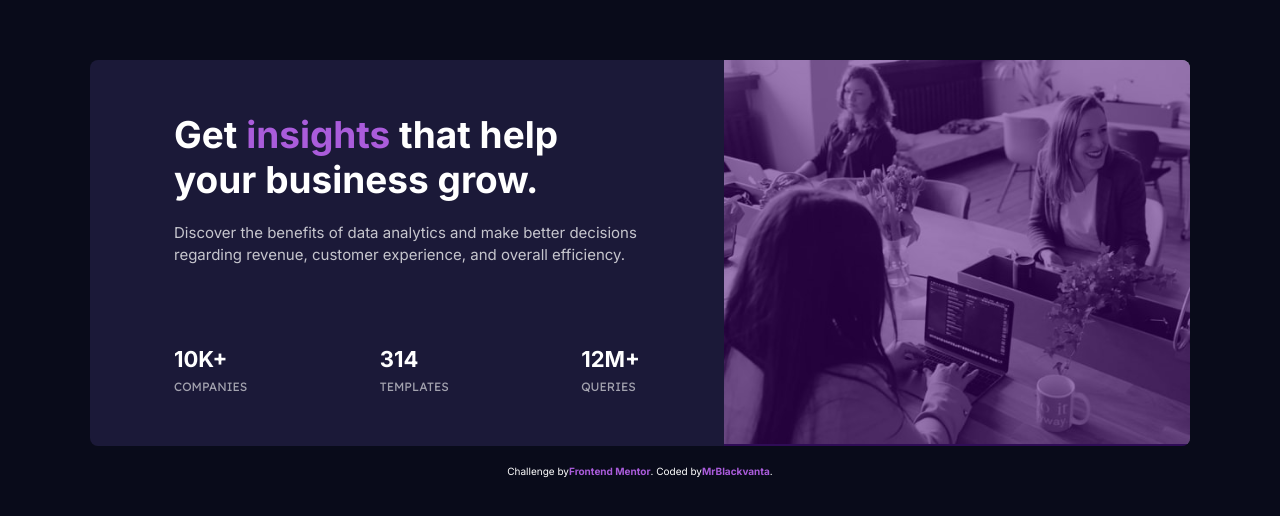
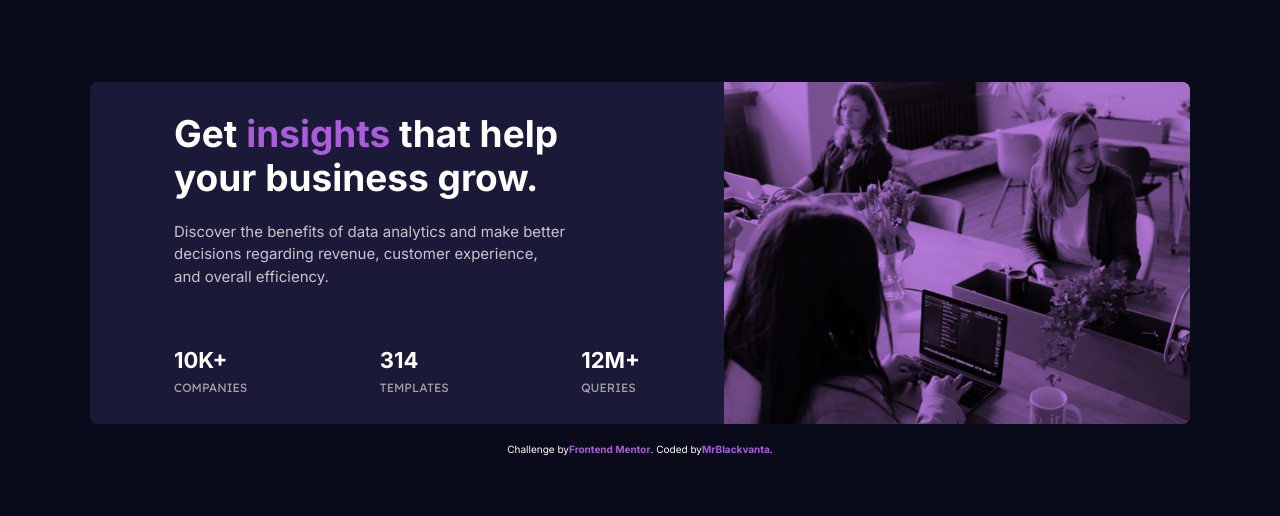
Before and after one commit to MrBlackvanta/stats-preview-card-component, a React (Create React App) app: page / in a window 1280 px wide. Shown: the part 132-648 px from the top of the page. Built offline with nearby package versions, Linux system fonts and the light colour scheme.

Commit message:
adjustments

```diff
--- a/src/App.scss
+++ b/src/App.scss
@@ -19,6 +19,15 @@ body {
   align-items: center;
 }
 
+img,
+picture,
+video,
+canvas,
+svg {
+  display: block;
+  max-width: 100%;
+}
+
 @media only screen and (max-width: 37.5em) {
   body {
     padding: 0 2rem;
--- a/src/Card.js
+++ b/src/Card.js
@@ -1,4 +1,5 @@
 import hero from "./images/image-header-desktop.jpg";
+import heroPhone from "./images/image-header-mobile.jpg";
 import "./Card.scss";
 
 function Card() {
@@ -30,8 +31,15 @@ function Card() {
       </div>
 
       <div className="card-hero">
+        <picture>
+          <source media="(min-width: 900px)" srcset={heroPhone} />
+          <img
+            src={hero}
+            alt="3 girls sitting on office"
+            className="card-hero-img"
+          />
+        </picture>
         <div className="card-hero-overlay"></div>
-        <img src={hero} alt="girls working" className="card-hero-img" />
       </div>
     </div>
   );
--- a/src/Card.scss
+++ b/src/Card.scss
@@ -1,6 +1,5 @@
 $dark-desaturated-blue: hsl(244, 38%, 16%);
 $soft-violet: hsl(277, 64%, 61%);
-$dark-violet: hsl(275, 100%, 23%);
 
 $slightly-transparent-white: hsla(0, 0%, 100%, 0.75);
 $slightly-transparent-white2: hsla(0, 0%, 100%, 0.6);
@@ -28,12 +27,13 @@ $slightly-transparent-white2: hsla(0, 0%, 100%, 0.6);
     &-description {
       color: $slightly-transparent-white;
       line-height: 1.5;
+      padding-right: 7.4rem;
     }
 
     &-stats {
       display: flex;
       justify-content: space-between;
-      margin-top: 7rem;
+      margin-top: 5rem;
       text-transform: uppercase;
 
       &-heading {
@@ -55,11 +55,13 @@ $slightly-transparent-white2: hsla(0, 0%, 100%, 0.6);
     &-overlay {
       position: absolute;
       inset: 0;
-      background-color: rgba($dark-violet, $alpha: 0.5);
+      background-color: $soft-violet;
+      opacity: 80%;
+      mix-blend-mode: multiply;
     }
 
     &-img {
-      width: 100%;
+      max-width: 100%;
     }
   }
 }
@@ -86,9 +88,14 @@ $slightly-transparent-white2: hsla(0, 0%, 100%, 0.6);
     flex-direction: column;
     align-items: center;
     margin-bottom: 2rem;
+    text-align: center;
 
     &-details {
       order: 2;
+
+      &-description {
+        padding: 0;
+      }
 
       &-heading {
         margin-top: 2rem;
@@ -103,8 +110,6 @@ $slightly-transparent-white2: hsla(0, 0%, 100%, 0.6);
 
 @media only screen and (max-width: 23.5em) {
   .card {
-    text-align: center;
-
     &-details {
       &-stats {
         flex-direction: column;
--- a/src/Signature.js
+++ b/src/Signature.js
@@ -1,7 +1,7 @@
 import "./Signature.scss";
 function Signature() {
   return (
-    <div class="attribution">
+    <footer class="attribution">
       Challenge by
       <a href="https://www.frontendmentor.io?ref=challenge" target="_blank">
         Frontend Mentor
@@ -11,7 +11,7 @@ function Signature() {
         MrBlackvanta
       </a>
       .
-    </div>
+    </footer>
   );
 }
 
```
